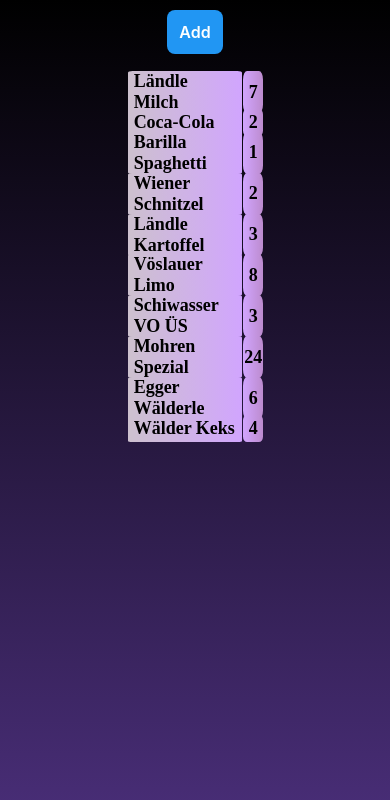
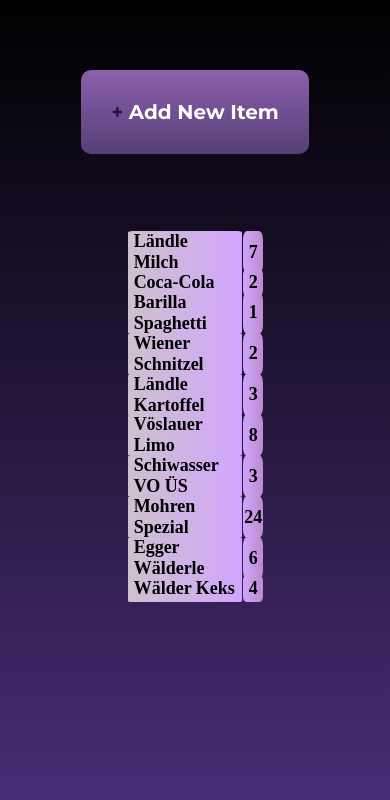
Before and after one commit to Stefan98167/einkaufsapp, a React Native app: screen / in a window 390 px wide. Shown: the top 800 px of the page. Built offline with nearby package versions, Linux system fonts and the light colour scheme.

Commit message:
Added add button design

```diff
--- a/components/Add_Button.js
+++ b/components/Add_Button.js
@@ -1,28 +1,39 @@
-import React from 'react';
-import { TouchableOpacity, Text, StyleSheet } from 'react-native';
+import React from "react";
+import { TouchableOpacity, Text, StyleSheet } from "react-native";
+import { LinearGradient } from "expo-linear-gradient";
 
-const AddButton = () => {
-    return (
-        <TouchableOpacity style={styles.button}>
-            <Text style={styles.buttonText}>Add</Text>
+const AddButton = () => (
+  <TouchableOpacity style={styles.buttonContainer}>
+    <LinearGradient colors={["#8B5FAD", "#574076"]} style={styles.button}>
+      <Text>
+        <Text style={styles.plusSign}>+</Text>
+        <Text style={styles.buttonText}> Add New Item</Text>
+      </Text>
+    </LinearGradient>
   </TouchableOpacity>
 );
-};
 
 const styles = StyleSheet.create({
+  buttonContainer: {
+    marginHorizontal: 10,
+    marginVertical: 70,
+  },
   button: {
-        backgroundColor: '#2196F3',
-        padding: 12,
-        borderRadius: 8,
-        alignItems: 'center',
-        justifyContent: 'center',
+    padding: 30,
+    borderRadius: 10,
+    alignItems: "center",
+    justifyContent: "center",
     elevation: 3,
-        marginVertical: 10,
   },
   buttonText: {
-        color: 'white',
-        fontSize: 16,
-        fontWeight: '600',
+    color: "white",
+    fontSize: 20,
+    fontFamily: "Montserrat-Bold",
+  },
+  plusSign: {
+    color: "#291440",
+    fontSize: 20,
+    fontFamily: "Montserrat-Bold",
   },
 });
 
--- a/package.json
+++ b/package.json
@@ -12,7 +12,6 @@
     "expo": "^52.0.7",
     "expo-font": "^13.0.1",
     "expo-linear-gradient": "^14.0.1",
-    "expo-font": "^13.0.1",
     "expo-status-bar": "^2.0.0",
     "react": "^18.3.1",
     "react-native": "^0.76.2"
```
Lines whose indentation alone changed are shown as unchanged.
